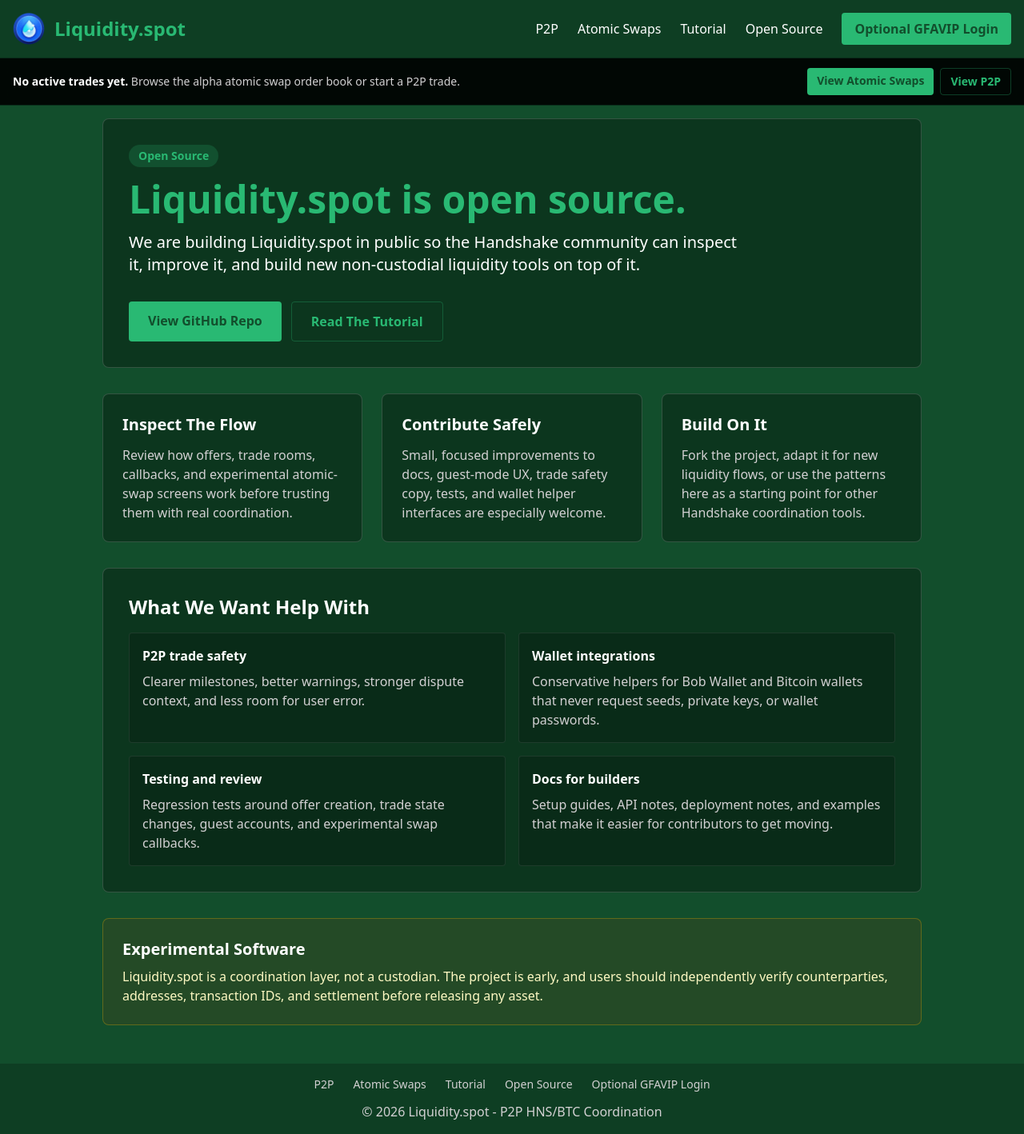
After one commit to shadstoneofficial/liquidity-spot, a Flask app: page /opensource in a window 1280 px wide. The commit adds this page. Shown: the whole page at 80% size. Run offline with Flask 3, Linux system fonts and the light colour scheme; some libraries are stand-ins or nearby versions.

Commit message:
Add open source page

```diff
--- a/routes/main.py
+++ b/routes/main.py
@@ -1338,6 +1338,10 @@ def cancel_p2p_offer(offer_id):
 def index():
     return render_template('index.html')
 
+@main_bp.route('/opensource')
+def opensource():
+    return render_template('opensource.html')
+
 @main_bp.route('/dashboard')
 @login_required
 def dashboard():
--- a/templates/base.html
+++ b/templates/base.html
@@ -49,6 +49,7 @@
                     </div>
                 </div>
                 <a href="{{ url_for('main.tutorial') }}" class="hover:text-gfa-light">Tutorial</a>
+                <a href="{{ url_for('main.opensource') }}" class="hover:text-gfa-light">Open Source</a>
                 {% if session.get('user_id') %}
                     <a href="{{ url_for('main.dashboard') }}" class="hover:text-gfa-light">Dashboard</a>
                     {% if session.get('tier') == 'team' %}
@@ -133,6 +134,7 @@
                 <a href="{{ url_for('main.p2p') }}" class="hover:text-gfa-light">P2P</a>
                 <a href="{{ url_for('main.orders') }}" class="hover:text-gfa-light">Atomic Swaps (Experimental)</a>
                 <a href="{{ url_for('main.tutorial') }}" class="hover:text-gfa-light">Tutorial</a>
+                <a href="{{ url_for('main.opensource') }}" class="hover:text-gfa-light">Open Source</a>
                 {% if session.get('user_id') %}
                     {% if session.get('tier') == 'team' %}
                         <a href="{{ url_for('admin.credit') }}" class="hover:text-gfa-light">Admin</a>
@@ -244,6 +246,7 @@
                 <a href="{{ url_for('main.p2p') }}" class="hover:text-gfa-light">P2P</a>
                 <a href="{{ url_for('main.orders') }}" class="hover:text-gfa-light">Atomic Swaps</a>
                 <a href="{{ url_for('main.tutorial') }}" class="hover:text-gfa-light">Tutorial</a>
+                <a href="{{ url_for('main.opensource') }}" class="hover:text-gfa-light">Open Source</a>
                 {% if session.get('user_id') %}
                     {% if session.get('tier') == 'team' %}
                         <a href="{{ url_for('admin.credit') }}" class="hover:text-gfa-light">Admin</a>
--- /dev/null
+++ b/templates/opensource.html
@@ -0,0 +1,75 @@
+{% extends "base.html" %}
+
+{% block title %}Open Source | Liquidity.spot{% endblock %}
+
+{% block content %}
+<div class="max-w-5xl mx-auto space-y-8">
+    <section class="bg-black/30 border border-gfa-grey/20 rounded-lg p-8">
+        <div class="inline-flex items-center gap-2 bg-gfa-light/20 text-gfa-light text-sm font-bold px-3 py-1 rounded-full mb-4">
+            Open Source
+        </div>
+        <h1 class="text-4xl md:text-5xl font-bold text-gfa-light mb-4">Liquidity.spot is open source.</h1>
+        <p class="text-xl text-white max-w-3xl">
+            We are building Liquidity.spot in public so the Handshake community can inspect it, improve it, and build new non-custodial liquidity tools on top of it.
+        </p>
+        <div class="flex flex-col sm:flex-row gap-3 mt-8">
+            <a href="https://github.com/shadstoneofficial/liquidity-spot" target="_blank" rel="noopener noreferrer" class="inline-flex justify-center rounded bg-gfa-light px-6 py-3 font-bold text-gfa-dark hover:bg-white transition">
+                View GitHub Repo
+            </a>
+            <a href="{{ url_for('main.tutorial') }}" class="inline-flex justify-center rounded border border-gfa-light/30 px-6 py-3 font-bold text-gfa-light hover:bg-gfa-light/10 transition">
+                Read The Tutorial
+            </a>
+        </div>
+    </section>
+
+    <section class="grid grid-cols-1 md:grid-cols-3 gap-6">
+        <div class="bg-black/30 border border-gfa-grey/20 rounded-lg p-6">
+            <h2 class="text-xl font-bold text-white mb-3">Inspect The Flow</h2>
+            <p class="text-gfa-grey">
+                Review how offers, trade rooms, callbacks, and experimental atomic-swap screens work before trusting them with real coordination.
+            </p>
+        </div>
+        <div class="bg-black/30 border border-gfa-grey/20 rounded-lg p-6">
+            <h2 class="text-xl font-bold text-white mb-3">Contribute Safely</h2>
+            <p class="text-gfa-grey">
+                Small, focused improvements to docs, guest-mode UX, trade safety copy, tests, and wallet helper interfaces are especially welcome.
+            </p>
+        </div>
+        <div class="bg-black/30 border border-gfa-grey/20 rounded-lg p-6">
+            <h2 class="text-xl font-bold text-white mb-3">Build On It</h2>
+            <p class="text-gfa-grey">
+                Fork the project, adapt it for new liquidity flows, or use the patterns here as a starting point for other Handshake coordination tools.
+            </p>
+        </div>
+    </section>
+
+    <section class="bg-black/30 border border-gfa-grey/20 rounded-lg p-8">
+        <h2 class="text-2xl font-bold text-white mb-4">What We Want Help With</h2>
+        <div class="grid grid-cols-1 md:grid-cols-2 gap-4 text-gfa-grey">
+            <div class="rounded border border-gfa-grey/10 bg-black/20 p-4">
+                <h3 class="font-bold text-white mb-2">P2P trade safety</h3>
+                <p>Clearer milestones, better warnings, stronger dispute context, and less room for user error.</p>
+            </div>
+            <div class="rounded border border-gfa-grey/10 bg-black/20 p-4">
+                <h3 class="font-bold text-white mb-2">Wallet integrations</h3>
+                <p>Conservative helpers for Bob Wallet and Bitcoin wallets that never request seeds, private keys, or wallet passwords.</p>
+            </div>
+            <div class="rounded border border-gfa-grey/10 bg-black/20 p-4">
+                <h3 class="font-bold text-white mb-2">Testing and review</h3>
+                <p>Regression tests around offer creation, trade state changes, guest accounts, and experimental swap callbacks.</p>
+            </div>
+            <div class="rounded border border-gfa-grey/10 bg-black/20 p-4">
+                <h3 class="font-bold text-white mb-2">Docs for builders</h3>
+                <p>Setup guides, API notes, deployment notes, and examples that make it easier for contributors to get moving.</p>
+            </div>
+        </div>
+    </section>
+
+    <section class="bg-yellow-900/20 border border-yellow-500/30 rounded-lg p-6 text-yellow-100">
+        <h2 class="text-xl font-bold text-white mb-2">Experimental Software</h2>
+        <p>
+            Liquidity.spot is a coordination layer, not a custodian. The project is early, and users should independently verify counterparties, addresses, transaction IDs, and settlement before releasing any asset.
+        </p>
+    </section>
+</div>
+{% endblock %}
```
Also changed, not shown: templates/index.html (+20 -0 lines).
